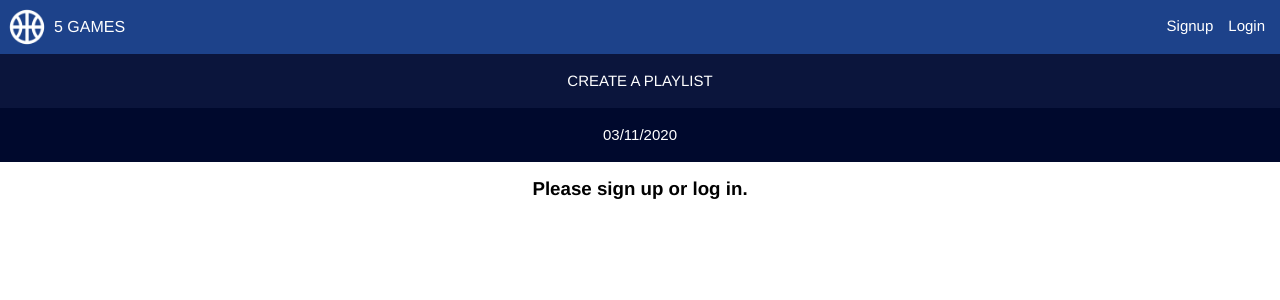
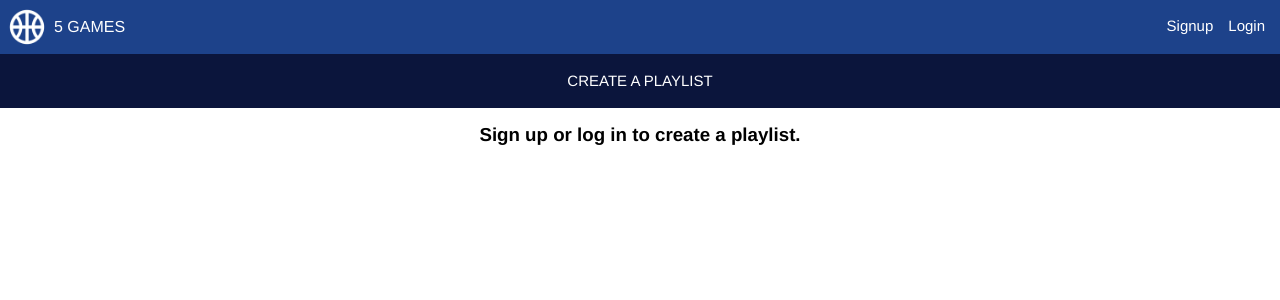
Before and after one commit to 5-Games/5GamesFE, a React (Create React App) app: page /playlist/create in a window 1280 px wide. Shown: the top 300 px of the page. Built offline with nearby package versions, Linux system fonts and the light colour scheme; no server answers.

Commit message:
simple game summaries loading on create playlist page

```diff
--- a/src/App.css
+++ b/src/App.css
@@ -86,7 +86,7 @@ table {
   border-collapse: separate;
   border-spacing: 2px;
   border-color: grey;
-  font-size:14px;
+  font-size: 14px;
 }
 
 .nav-bar {
@@ -242,17 +242,14 @@ td.right, th.right {
 
 .react-datepicker__current-month {
   color: var(--white);
-  /* background-color: green */
 }
 
 .react-datepicker__day-name {
   color: var(--white);
-  /* background-color: green */
 }
 
 .react-datepicker__day--selected {
   background-color: var(--blue);
-  /* background-color: green */
 }
 
 .react-datepicker__day--selected:hover {
--- a/src/Components/DateSelector.js
+++ b/src/Components/DateSelector.js
@@ -34,7 +34,7 @@ const DateSelector = () => {
     return [year, month, day].join('-').toString();
   }
 
-  //
+  // On loading component, get date from State and set start date to lastGame
   useEffect(() => {
     dispatch(actions.getDateGames(formatDate(dateFromState)))
     setStartDate(lastGame)
@@ -44,7 +44,7 @@ const DateSelector = () => {
   return (
     <DatePicker
       selected={startDate}
-      // hide the arrow from calendar to input field:
+      // style decision: hide the mini arrow from calendar to input field:
       showPopperArrow={false}
       startDate={lastGame}
       // filterDate is preventing picker from showing dates after lastGame
--- /dev/null
+++ b/src/Components/SimpleGame.js
@@ -0,0 +1,60 @@
+import React, { useState, useEffect } from 'react';
+import { useDispatch, useSelector } from 'react-redux';
+import userActions from '../redux/actions';
+
+const SimpleGame = props => {
+  // initializing dispatch
+  // const dispatch = useDispatch();
+  // Setting up local state using the useState hook
+  // const [stock, setStock] = useState({
+  //   ticker: props.ticker,
+  //   quantity: props.quantity,
+  //   latestPrice: 0,
+  //   open: 0
+  // });
+
+  // useEffect acts like componentDidMount for Hooks
+  // useEffect(() => {
+  //   userActions.getQuote(ticker)
+  //   .then(data => {
+  //     // getting IEX data. if there is no open price, setting open to latestPrice
+  //     setStock({...stock, latestPrice: data.latestPrice || 0, open: data.open || data.latestPrice})
+  //     // updating redux state with values from IEX. Setting to 0 if API calls fails to prevent NaN values.
+  //     dispatch(userActions.setShareValue(data.symbol, data.latestPrice || 0, data.open || 0))
+  //   })
+  // }, [props.quantity])
+
+  // Destructuring keys from local state to use in the form
+  // const { ticker, latestPrice, open } = stock;
+
+  // Getting Stock Quantity from State to force component to reload
+  // const stateQuantity = useSelector(state => state.portfolio[ticker].quantity);
+
+  console.log(props)
+
+  return (
+    <div className="SimpleGame" >
+      <div className="game_summary expanded nohover">
+        <table className="teams">
+          <tbody>
+            <tr>
+              <td>{props.game['visitor_team']['full_name']}</td>
+              <td className="right">{props.game['visitor_team_score']}</td>
+              <td className="right gamelink">
+                Final
+              </td>
+            </tr>
+            <tr>
+              <td>{props.game['home_team']['full_name']}</td>
+              <td className="right">{props.game['home_team_score']}</td>
+              <td className="right">&nbsp;
+              </td>
+            </tr>
+          </tbody>
+        </table>
+      </div>
+    </div>
+  )
+}
+
+export default SimpleGame;
--- a/src/Pages/CreatePlaylist.js
+++ b/src/Pages/CreatePlaylist.js
@@ -2,12 +2,14 @@ import React, { useEffect } from 'react';
 import { useSelector } from 'react-redux';
 import { Link } from 'react-router-dom';
 import DateSelector from '../Components/DateSelector';
+import SimpleGame from '../Components/SimpleGame';
 
 
 const CreatePlaylist = () => {
 
   // Get variables from Redux state
   const user = useSelector(state => state.user);
+  const dateGames = useSelector(state => state.dateGames);
 
   // Setting the document title using Hooks.
   // Could use react-document-title instead:
@@ -16,35 +18,45 @@ const CreatePlaylist = () => {
     document.title = `Create | 5 Games`
   }, []);
 
-  const noUser = user.username ? (
+  // simpleGames renders the game components by iterating over dateGames
+  const simpleGames = dateGames["games"].map((game, i) =>
+                        <SimpleGame
+                          key={i}
+                          game={game}
+                        />)
+
+  // conditionalContent only loads if a user is logged in
+  const conditionalContent = user.username ? (
+    // content when user is logged in
+    <>
+      <h2>
+        <DateSelector />
+      </h2>
       <div className='row'>
         <div className='double-column'>
-        left column
+          {simpleGames}
         </div>
         <div className='double-column'>
           right column
         </div>
       </div>
+    </>
   ) : (
-    <>
+    // content when there is no user
     <div className='row'>
       <div className='single-column'>
         <h3>
-          Please <Link className='home-link' to="/signup">sign up</Link> or <Link className='home-link' to="/login">log in</Link>.
+          <Link className='home-link' to="/signup">Sign up</Link> or <Link className='home-link' to="/login">log in</Link> to create a playlist.
         </h3>
       </div>
     </div>
-    </>
   );
 
   return <div className="game-show-page">
             <h1>
               CREATE A PLAYLIST
             </h1>
-            <h2>
-              <DateSelector />
-            </h2>
-            { noUser }
+            { conditionalContent }
         </div>
 };
 
```
Lines whose indentation alone changed are shown as unchanged.
